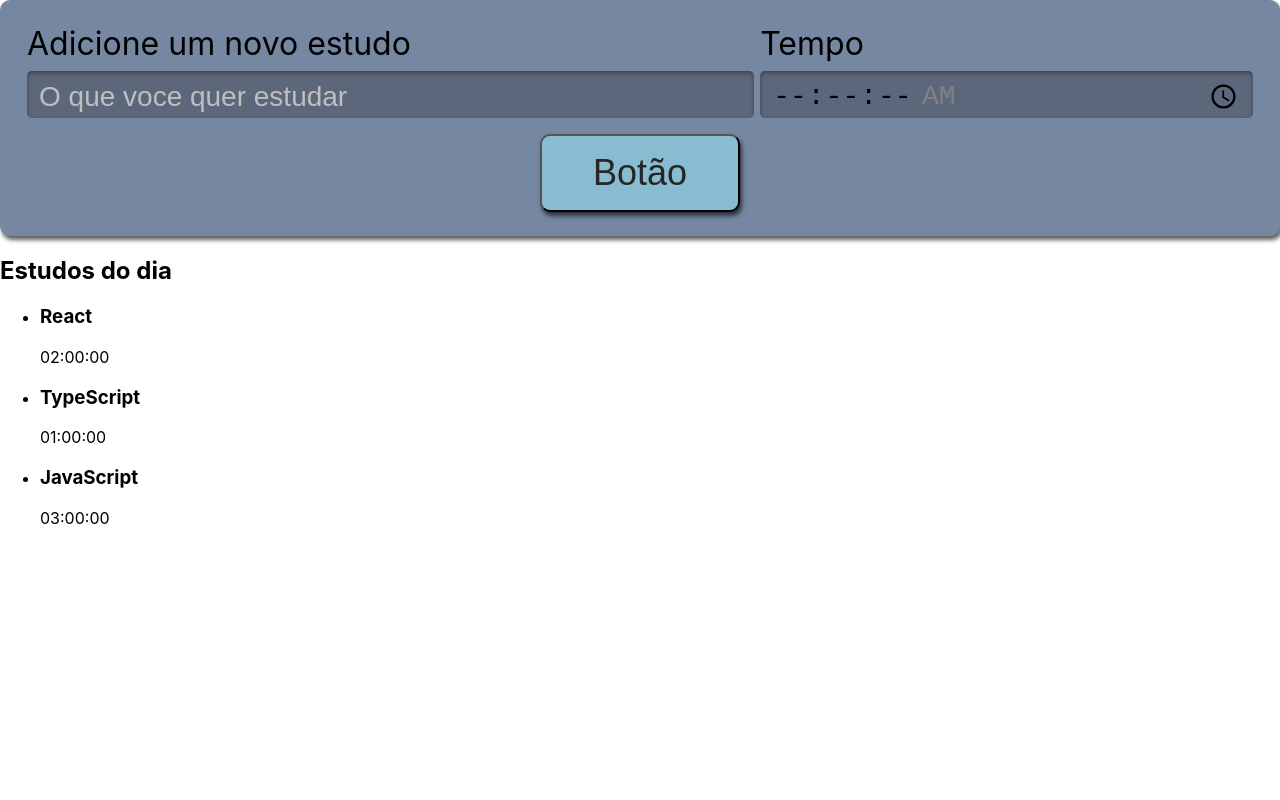
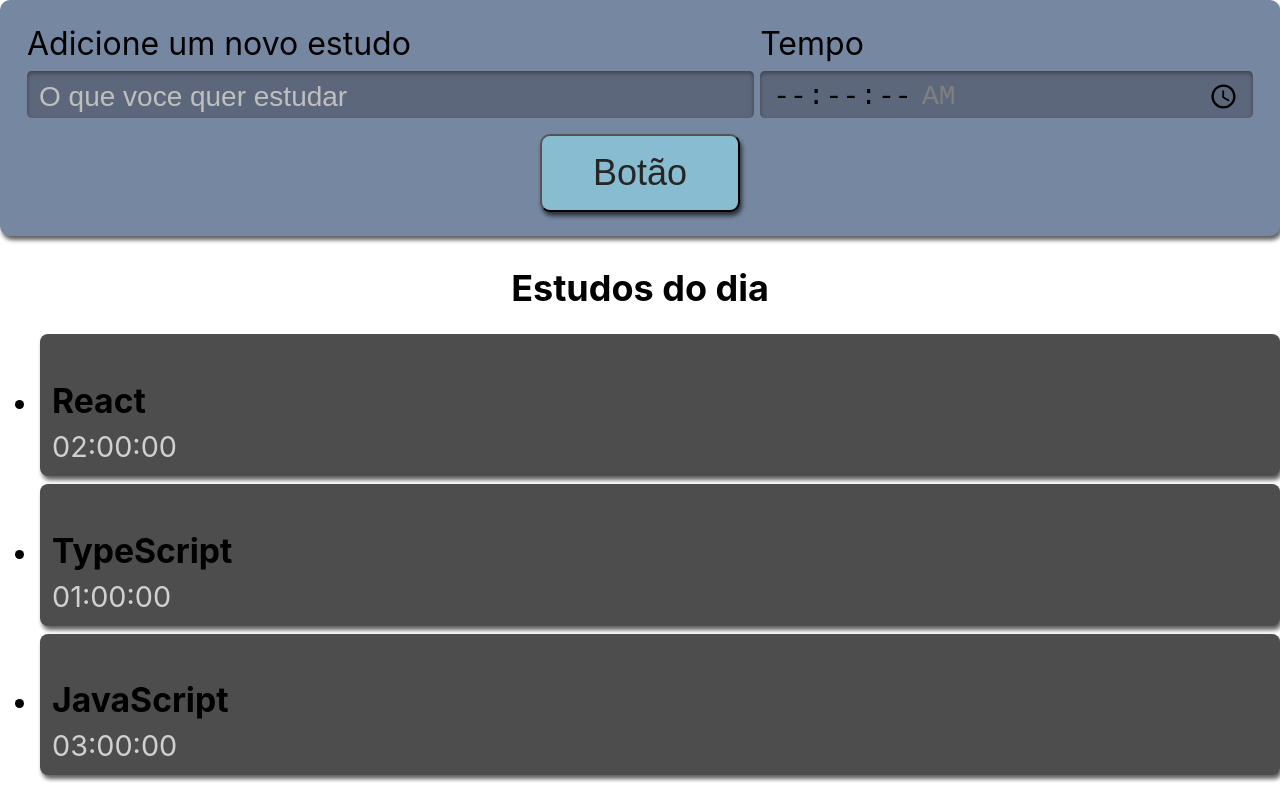
Before and after one commit to jgabfalcao/TaskBoard, a React (Create React App) app: page / in a window 1280 px wide. Built offline with nearby package versions, Linux system fonts and the light colour scheme.

Commit message:
Insert off imports for CSS Modules

```diff
--- a/src/components/list/index.tsx
+++ b/src/components/list/index.tsx
@@ -1,4 +1,5 @@
 import React from 'react';
+import style from './List.module.scss'
 
 function List(){
   const tasks = [{
@@ -14,11 +15,11 @@
   ]
 
   return(
-    <aside>
+    <aside className={style.listTasks}>
         <h2>Estudos do dia</h2>
         <ul>
           {tasks.map((item, index) => (
-            <li key={index}>
+            <li key={index} className={style.item}>
               <h3>
                {item.tarefa}
               </h3>
```
